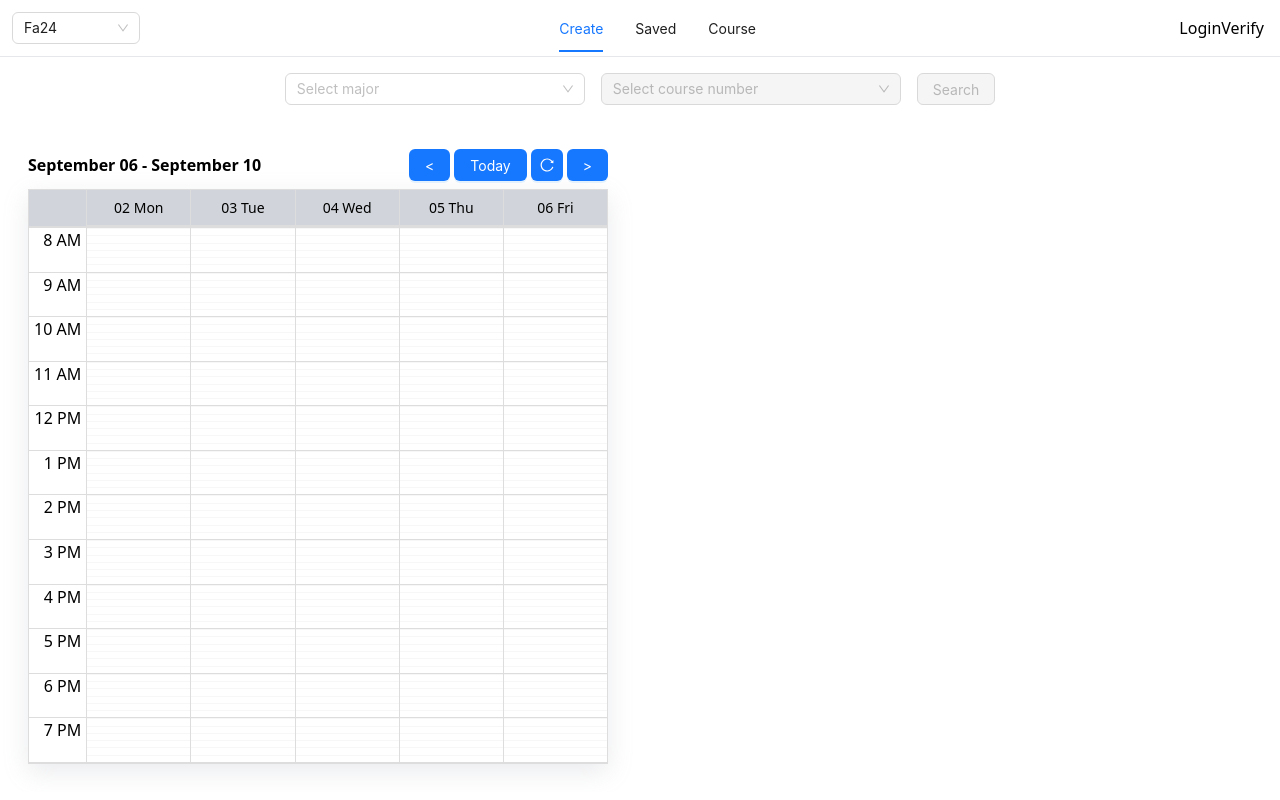
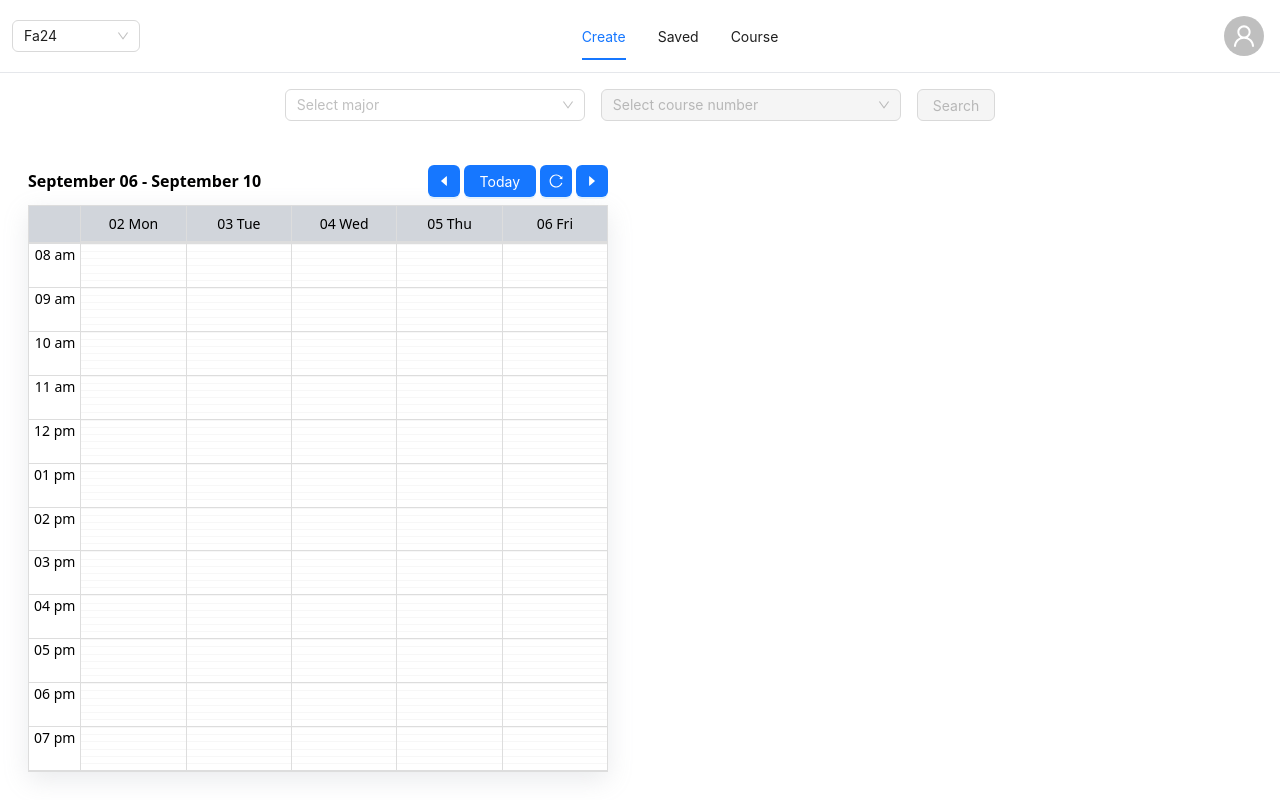
Before and after one commit to mohitmasand1/sfu-planner, a React app: page /create in a window 1280 px wide. Built offline with nearby package versions, Linux system fonts and the light colour scheme; no server answers; the HTML template or start-up script is replaced by a standard one.

Commit message:
UI/course-info updates

```diff
--- a/src/components/Authentication/Auth.tsx
+++ b/src/components/Authentication/Auth.tsx
@@ -1,6 +1,8 @@
 import { useGoogleLogin } from '@react-oauth/google';
 import { useState, useEffect } from 'react';
+import { Avatar, Dropdown, MenuProps } from 'antd';
 import { getUserInfo, getLoggedInUser } from '../../auth/auth';
+import { UserOutlined } from '@ant-design/icons';
 
 export default function Auth() {
   const [loggedIn, setLoggedIn] = useState(false);
@@ -33,6 +35,24 @@ export default function Auth() {
     localStorage.removeItem('user'); // Clear user info from local storage on logout
   };
 
+  const items: MenuProps['items'] = [
+    {
+      key: '1',
+      type: 'group',
+      label: 'Account',
+      children: [
+        {
+          key: '1-1',
+          label: 'Login',
+        },
+        {
+          key: '1-2',
+          label: 'Signup',
+        },
+      ],
+    },
+  ];
+
   return (
     <div className="flex-none p-4">
       {loggedIn ? (
@@ -41,9 +61,15 @@ export default function Auth() {
           <button onClick={handleLogout}>Log out</button>
         </div>
       ) : (
-        <button onClick={() => googleLogin()}>Login</button>
+        <Dropdown menu={{ items }} trigger={['click']}>
+          <Avatar
+            style={{ verticalAlign: 'middle' }}
+            size="large"
+            icon={<UserOutlined />}
+          />
+        </Dropdown>
       )}
-      <button onClick={() => getLoggedInUser()}>Verify</button>
+      {/* <button onClick={() => getLoggedInUser()}>Verify</button> */}
     </div>
   );
 }
--- a/src/components/Calender/Calender.tsx
+++ b/src/components/Calender/Calender.tsx
@@ -133,7 +133,7 @@ const Calender: React.FC<CalenderProps> = props => {
           date: FormatInput,
           culture: string,
           localizer: DateLocalizer,
-        ) => localizer.format(date, 'h A', culture),
+        ) => localizer.format(date, 'hh a', culture),
       },
       components: {
         toolbar: () => (
--- a/src/components/Calender/CustomEvent.tsx
+++ b/src/components/Calender/CustomEvent.tsx
@@ -10,7 +10,7 @@ const CustomEvent: React.FC<EventProps> = props => {
   const { title, description, className } = props;
   return (
     <div
-      className={`flex flex-col h-full justify-center items-center bg-selection-1 ${className}`}
+      className={`flex flex-col h-full justify-center items-center bg-selection-1 border-y-[1px] border-gray-500 border-dashed ${className}`}
     >
       <label className="text-xs md:text-sm text-black">{title}</label>
       <label className="text-[10px] md:text-xs text-black">{description}</label>
--- a/src/components/Calender/CustomToolbar.tsx
+++ b/src/components/Calender/CustomToolbar.tsx
@@ -1,4 +1,8 @@
-import { ReloadOutlined } from '@ant-design/icons';
+import {
+  ReloadOutlined,
+  CaretLeftOutlined,
+  CaretRightOutlined,
+} from '@ant-design/icons';
 import { Button } from 'antd';
 import React, { useEffect, useState } from 'react';
 import { Views } from 'react-big-calendar';
@@ -45,9 +49,12 @@ const CustomToolbar: React.FC<ToolbarProps> = props => {
         </label>
       </div>
       <div className="flex gap-1">
-        <Button type="primary" size={buttonSize} onClick={onPrevClick}>
-          {'<'}
-        </Button>
+        <Button
+          icon={<CaretLeftOutlined />}
+          type="primary"
+          size={buttonSize}
+          onClick={onPrevClick}
+        ></Button>
         <Button type="primary" size={buttonSize} onClick={onTodayClick}>
           Today
         </Button>
@@ -57,24 +64,13 @@ const CustomToolbar: React.FC<ToolbarProps> = props => {
           onClick={onResetClick}
           size={buttonSize}
         />
-        <Button type="primary" size={buttonSize} onClick={onNextClick}>
-          {'>'}
-        </Button>
+        <Button
+          icon={<CaretRightOutlined />}
+          type="primary"
+          size={buttonSize}
+          onClick={onNextClick}
+        ></Button>
       </div>
-      {/* <Radio.Group>
-        <Radio.Button value="large" onClick={onPrevClick}>
-          {'<'}
-        </Radio.Button>
-        <Radio.Button value="default" onClick={onTodayClick}>
-          Today
-        </Radio.Button>
-        <Radio.Button value="reset" onClick={onResetClick}>
-          <ReloadOutlined />
-        </Radio.Button>
-        <Radio.Button value="small" onClick={onNextClick}>
-          {'>'}
-        </Radio.Button>
-      </Radio.Group> */}
     </div>
   );
 };
--- a/src/components/Calender/index.css
+++ b/src/components/Calender/index.css
@@ -16,6 +16,11 @@
 
 .rbc-time-header-gutter {
     background-color: #d1d5db;
+}
+
+.rbc-time-slot {
+    font-size: 14px !important;
+    font-weight: 500;
 }
 
 .rbc-time-gutter {
--- a/src/components/CourseItem/CourseItemLabel.tsx
+++ b/src/components/CourseItem/CourseItemLabel.tsx
@@ -4,11 +4,11 @@ import {
   fetchRateMyProfRating,
   ProfRating,
 } from '../../containers/NewSchedulePage/fetch-course-data';
-import { Popconfirm, Flex, Spin } from 'antd';
+import { Popconfirm, Spin } from 'antd';
 import {
   DeleteOutlined,
-  LeftOutlined,
-  RightOutlined,
+  // LeftOutlined,
+  // RightOutlined,
   LoadingOutlined,
 } from '@ant-design/icons';
 import { useQuery } from '@tanstack/react-query';
@@ -34,8 +34,8 @@ interface CourseItemLabelProps {
 const CourseItemLabel: React.FC<CourseItemLabelProps> = props => {
   const {
     course,
-    handleLeftArrowClick,
-    handleRightArrowClick,
+    // handleLeftArrowClick,
+    // handleRightArrowClick,
     cancel,
     showConfirm,
     confirm,
@@ -67,7 +67,7 @@ const CourseItemLabel: React.FC<CourseItemLabelProps> = props => {
               target="_blank"
             >
               {!isLoading ? (
-                `${RMPRatingData?.rating || 'N/A'}/5`
+                `Prof Rating: ${RMPRatingData?.rating || 'N/A'}/5`
               ) : (
                 <Spin indicator={<LoadingOutlined spin />} size="small" />
               )}
@@ -77,7 +77,7 @@ const CourseItemLabel: React.FC<CourseItemLabelProps> = props => {
             <label className="text-xs">
               {course.specificData.info?.units || 'N/A'} credits
             </label>
-            <div className="flex gap-2">
+            {/* <div className="flex gap-2">
               <LeftOutlined
                 style={{
                   cursor: 'pointer',
@@ -92,7 +92,7 @@ const CourseItemLabel: React.FC<CourseItemLabelProps> = props => {
                 }}
                 onClick={handleRightArrowClick}
               />
-            </div>
+            </div> */}
             <label className="text-xs">
               {course.specificData?.schedule[0]?.campus} Campus
             </label>
--- a/src/containers/CourseSelectionPage/CourseSelectionPage.tsx
+++ b/src/containers/CourseSelectionPage/CourseSelectionPage.tsx
@@ -5,13 +5,14 @@ import React, {
   useEffect,
   useState,
 } from 'react';
-import { Radio } from 'antd';
+import { Divider, Radio } from 'antd';
 import type { RadioChangeEvent } from 'antd';
 import { CourseOffering } from '../NewSchedulePage/fetch-course-data';
 import Calender from '../../components/Calender/Calender';
 import SelectionPreview from './SectionPreview';
 import { Event } from 'react-big-calendar';
 import { SelectedCourseKey } from '../NewSchedulePage/NewSchedulePage';
+import './styles.css';
 
 interface TabState {
   [key: string]: { labtab?: string; tuttab?: string };
@@ -173,15 +174,22 @@ const CourseSelectionPage: React.FC<CourseSelectionPageProps> = props => {
           events={getPreviewScheduleFromSelection()}
         />
       </div>
-      <div className="flex-1 min-w-[50%] overflow-auto">
+      <div className="flex flex-1 min-w-[50%] overflow-auto">
         <Radio.Group
-          className="flex flex-col gap-10"
+          className="flex flex-col gap-10 w-full"
           onChange={onSectionChange}
           value={value}
           defaultValue={value}
         >
-          {PreviewingCourseData?.map(courseOffering => (
-            <Radio key={courseOffering.value} value={courseOffering.value}>
+          <div className="flex flex-col">
+            {PreviewingCourseData?.map((courseOffering, i) => (
+              <>
+                <Divider orientation="left">Option {i + 1}</Divider>
+                <Radio
+                  key={courseOffering.value}
+                  value={courseOffering.value}
+                  className="w-full radio-full-width my-3"
+                >
                   <SelectionPreview
                     courseOffering={courseOffering}
                     tabKeys={tabStates[courseOffering.value]}
@@ -195,7 +203,9 @@ const CourseSelectionPage: React.FC<CourseSelectionPageProps> = props => {
                     numberSelected={numberSelected}
                   />
                 </Radio>
+              </>
             ))}
+          </div>
         </Radio.Group>
       </div>
     </div>
--- a/src/containers/CourseSelectionPage/SectionPreview.tsx
+++ b/src/containers/CourseSelectionPage/SectionPreview.tsx
@@ -13,19 +13,16 @@ interface SelectionPreviewProps {
 
 const SelectionPreview: React.FC<SelectionPreviewProps> = props => {
   const { courseOffering, onChangeLabTabKey, onChangeTutTabKey } = props;
-
   return (
     <div className="flex flex-col w-full">
       <div className="flex flex-row justify-between">
-        <label>Section: {courseOffering.text}</label>
         <label>
-          Professor:
-          {' ' +
-            courseOffering?.specificData?.professor?.[0]?.firstName +
-            ' ' +
-            courseOffering?.specificData?.professor?.[0]?.lastName}
+          <b>{courseOffering.text}</b>
         </label>
-        <label>{courseOffering?.specificData.info.units} credits</label>
+        <div className="flex flex-col items-end">
+          <label>{courseOffering?.specificData?.professor?.[0]?.name}</label>
+          <label>{courseOffering?.specificData.info.units} credits</label>
+        </div>
       </div>
       {courseOffering.tutorials.length > 0 && (
         <Tabs
@@ -37,7 +34,23 @@ const SelectionPreview: React.FC<SelectionPreviewProps> = props => {
             key: tutorial.value,
             children: (
               <>
-                {<label>{tutorial?.specificData?.schedule?.[0].start}</label>}
+                {
+                  <label>
+                    Tutorial time:{' '}
+                    {`${new Date(
+                      tutorial?.specificData?.schedule?.[0].start,
+                    ).toLocaleString('en-US', {
+                      weekday: 'long',
+                      hour: '2-digit',
+                      minute: '2-digit',
+                    })} - ${new Date(
+                      tutorial?.specificData?.schedule?.[0].end,
+                    ).toLocaleString('en-US', {
+                      hour: '2-digit',
+                      minute: '2-digit',
+                    })}`}
+                  </label>
+                }
               </>
             ),
           }))}
@@ -52,7 +65,25 @@ const SelectionPreview: React.FC<SelectionPreviewProps> = props => {
             label: `${lab.text}`,
             key: lab.value,
             children: (
-              <>{<label>{lab?.specificData?.schedule?.[0].start}</label>}</>
+              <>
+                {
+                  <label>
+                    Lab time:{' '}
+                    {`${new Date(
+                      lab?.specificData?.schedule?.[0].start,
+                    ).toLocaleString('en-US', {
+                      weekday: 'long',
+                      hour: '2-digit',
+                      minute: '2-digit',
+                    })} - ${new Date(
+                      lab?.specificData?.schedule?.[0].end,
+                    ).toLocaleString('en-US', {
+                      hour: '2-digit',
+                      minute: '2-digit',
+                    })}`}
+                  </label>
+                }
+              </>
             ),
           }))}
         />
--- /dev/null
+++ b/src/containers/CourseSelectionPage/styles.css
@@ -0,0 +1,13 @@
+.radio-full-width {
+    display: flex;
+    align-items: center;
+    width: 100%;
+  }
+
+  .radio-full-width .ant-radio-wrapper {
+    width: 100%;
+  }
+
+  .radio-full-width .ant-radio + * {
+    width: 100%;
+  }
```
Also changed, not shown: 1 other file (tests, documents, lock files or other folders). Lines whose indentation alone changed are shown as unchanged.
